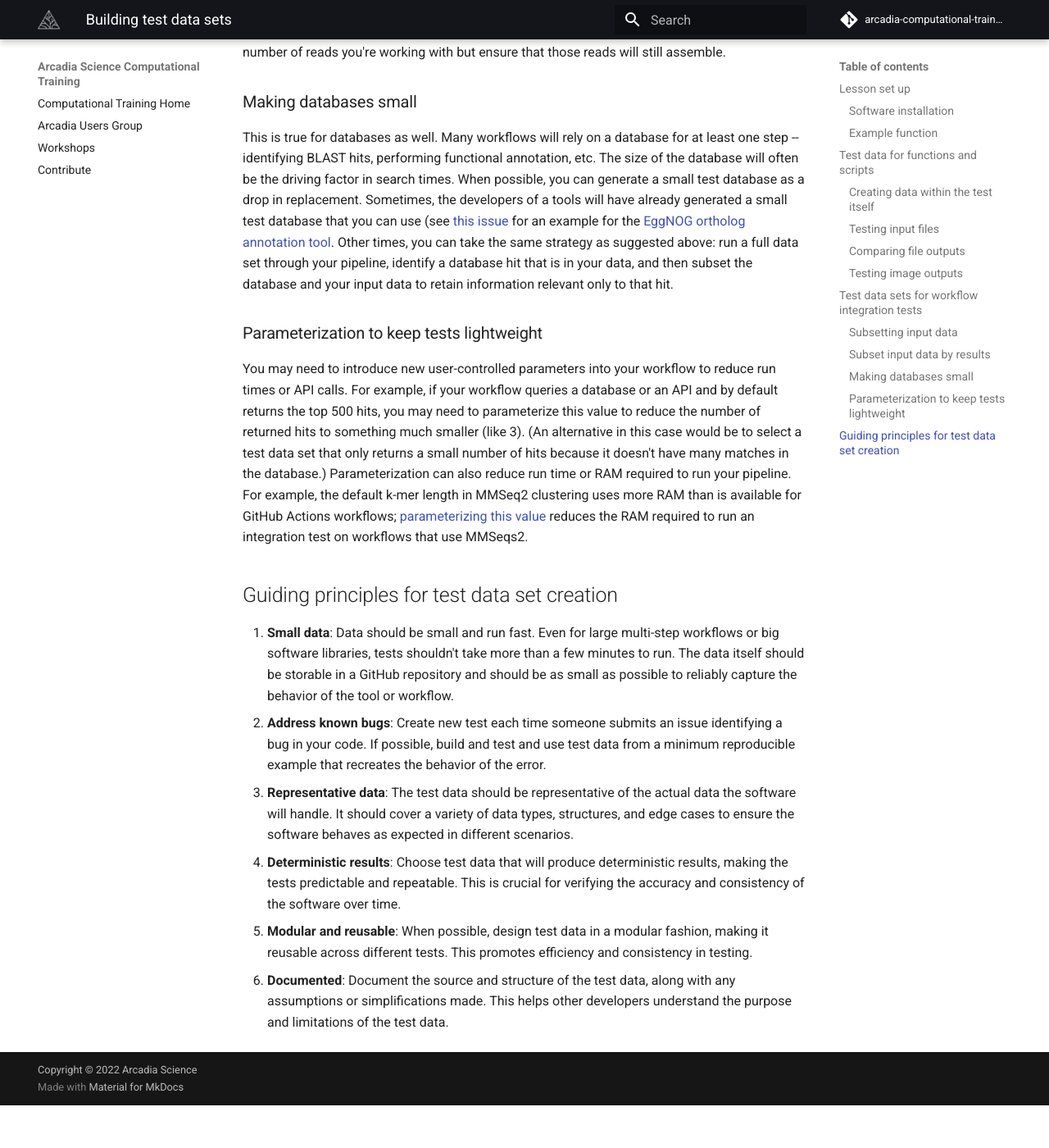
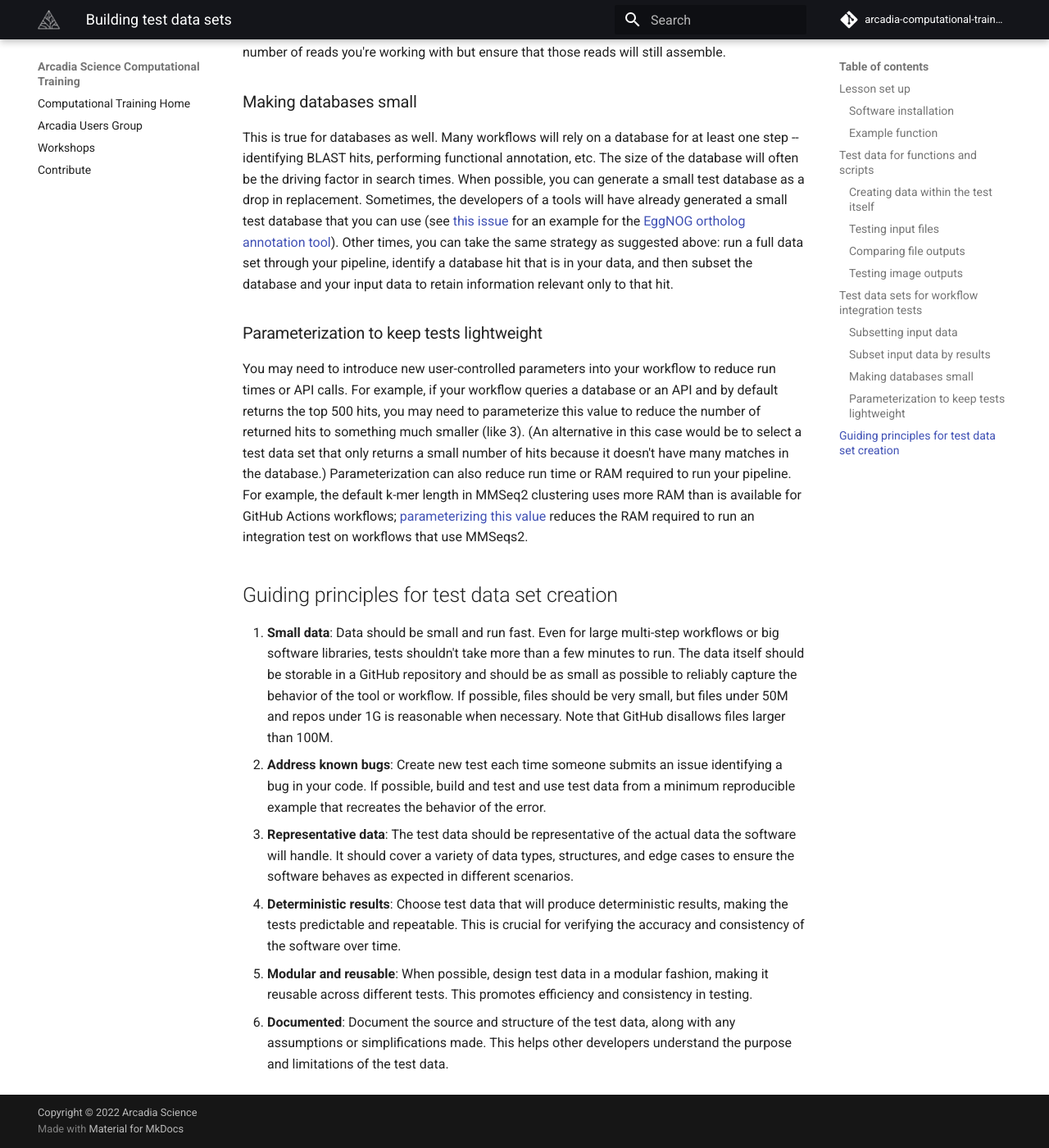
Before and after one commit to Arcadia-Science/arcadia-computational-training, an MkDocs documentation site: the page built from docs/arcadia-users-group/20231128-testing-datasets/lesson.md, in a window 1280 px wide and 1400 px high, scrolled down 6082 px. Shown: the whole window at 82% size. Built offline with MkDocs 1.6.1 and Material for MkDocs 9.7.7, drawn with Linux system fonts in a browser that asks for light colours; comment, search, counter and statistics services are not loaded; before the commit the page ends 7430 px from its top, so only the background shows below that; some of the changed text lies outside the part shown.

Commit message:
Apply suggestions from code review
Co-authored-by: Keith Cheveralls <keith.chev@gmail.com>
Signed-off-by: Taylor Reiter <taylorreiter@gmail.com>

```diff
--- a/docs/arcadia-users-group/20231128-testing-datasets/lesson.md
+++ b/docs/arcadia-users-group/20231128-testing-datasets/lesson.md
@@ -273,7 +273,7 @@ This is true for databases as well.
 Many workflows will rely on a database for at least one step -- identifying BLAST hits, performing functional annotation, etc.
 The size of the database will often be the driving factor in search times.
 When possible, you can generate a small test database as a drop in replacement.
-Sometimes, the developers of a tools will have already generated a small test database that you can use (see [this issue](https://github.com/eggnogdb/eggnog-mapper/issues/140) for an example for the [EggNOG ortholog annotation tool](http://eggnog-mapper.embl.de/).
+Sometimes, the developers of a tools will have already generated a small test database that you can use (see [this issue](https://github.com/eggnogdb/eggnog-mapper/issues/140) for an example for the [EggNOG ortholog annotation tool](http://eggnog-mapper.embl.de/)).
 Other times, you can take the same strategy as suggested above: run a full data set through your pipeline, identify a database hit that is in your data, and then subset the database and your input data to retain information relevant only to that hit.
 
 ### Parameterization to keep tests lightweight
@@ -286,7 +286,7 @@ For example, the default k-mer length in MMSeq2 clustering uses more RAM than is
 
 ## Guiding principles for test data set creation
 
-1. **Small data**: Data should be small and run fast. Even for large multi-step workflows or big software libraries, tests shouldn't take more than a few minutes to run. The data itself should be storable in a GitHub repository and should be as small as possible to reliably capture the behavior of the tool or workflow.
+1. **Small data**: Data should be small and run fast. Even for large multi-step workflows or big software libraries, tests shouldn't take more than a few minutes to run. The data itself should be storable in a GitHub repository and should be as small as possible to reliably capture the behavior of the tool or workflow. If possible, files should be very small, but files under 50M and repos under 1G is reasonable when necessary. Note that GitHub disallows files larger than 100M.
 2. **Address known bugs**: Create new test each time someone submits an issue identifying a bug in your code. If possible, build and test and use test data from a minimum reproducible example that recreates the behavior of the error.
 3. **Representative data**: The test data should be representative of the actual data the software will handle. It should cover a variety of data types, structures, and edge cases to ensure the software behaves as expected in different scenarios.
 4. **Deterministic results**: Choose test data that will produce deterministic results, making the tests predictable and repeatable. This is crucial for verifying the accuracy and consistency of the software over time.
```
Also changed, not shown: other parts of docs/arcadia-users-group/20231128-testing-datasets/lesson.md (+7 -7 lines).
